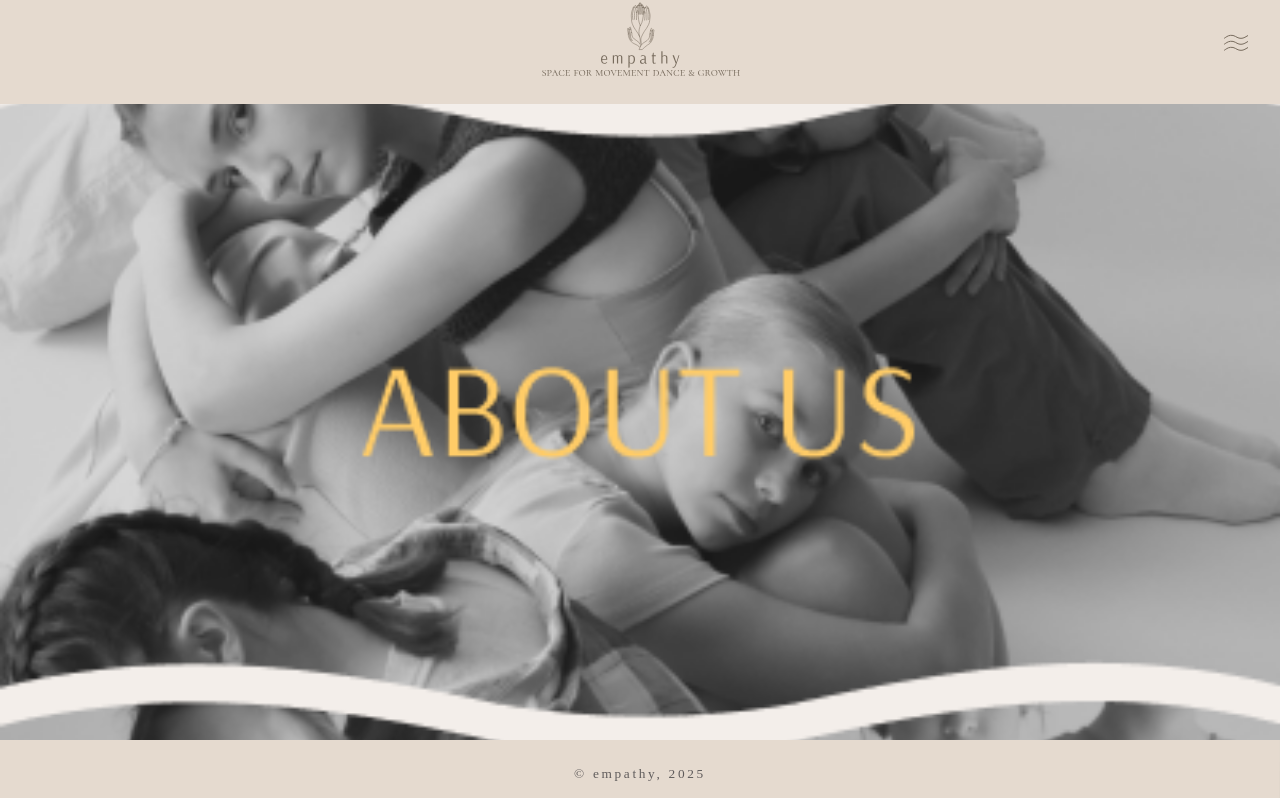
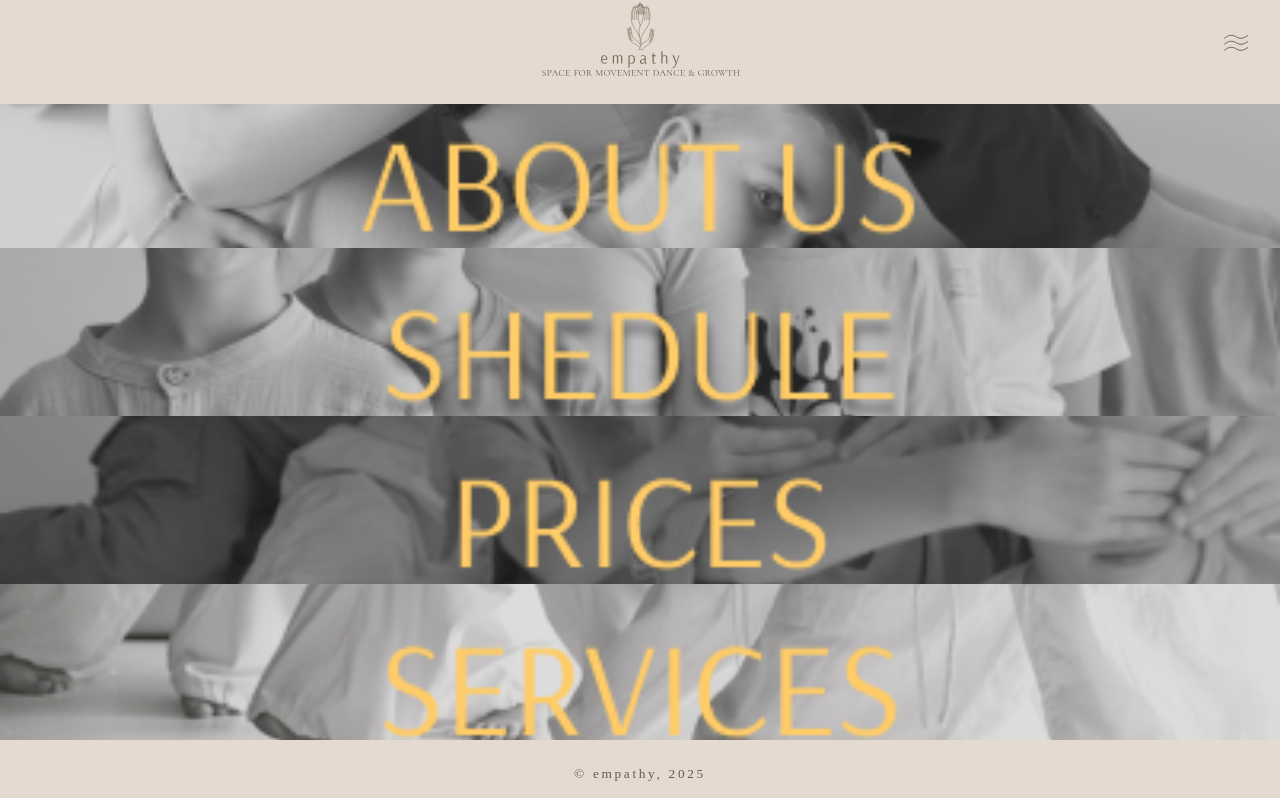
Before and after one commit to BugFreeDuck/empathy-web, a SvelteKit app in the folder empathy-web/: page / in a window 1280 px wide. Shown: the top 798 px of the page. Built offline with nearby package versions, Linux system fonts and the light colour scheme; a web font is replaced by a local one.

Commit message:
fix replace

```diff
--- a/empathy-web/src/routes/+layout.svelte
+++ b/empathy-web/src/routes/+layout.svelte
@@ -11,7 +11,7 @@
         base,
         base + '/prices'
     ]
-    const currentPage = page.url.pathname.trim('/')
+    const currentPage = page.url.pathname.replace(/\/$/, "");
     const noScroll = noScrollPages.includes(currentPage);
 
     console.log(noScrollPages);
```
